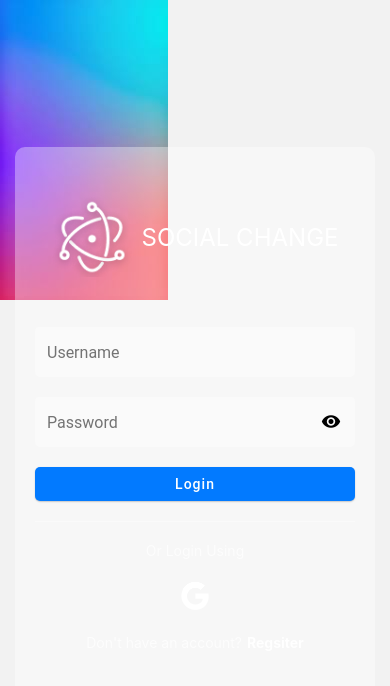
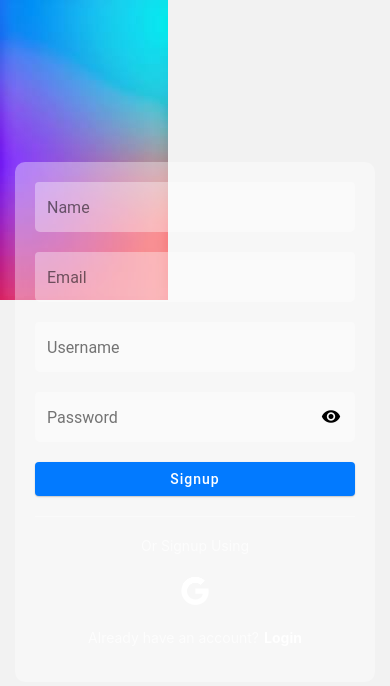
Before and after one commit to stee1ix/social-change-app, a React Native app: screen /RegisterScreen in a window 390 px wide. Shown: the top 686 px of the page. Built offline with nearby package versions, Linux system fonts and the light colour scheme.

Commit message:
register screen ui done

```diff
--- a/App.js
+++ b/App.js
@@ -1,10 +1,11 @@
 import { StatusBar } from 'expo-status-bar';
 import { SafeAreaProvider } from 'react-native-safe-area-context';
 import React from 'react';
-import { StyleSheet, Text, View } from 'react-native';
 import { NavigationContainer } from '@react-navigation/native';
 import { createNativeStackNavigator } from '@react-navigation/native-stack';
+import LoginScreen from './screens/login/login.screen';
 import HomeScreen from './screens/home/home.screen';
+import RegisterScreen from './screens/register/register.screen';
 
 const Stack = createNativeStackNavigator();
 
@@ -14,7 +15,17 @@ export default function App() {
 			<StatusBar style="light" />
 			<SafeAreaProvider>
 				<NavigationContainer>
-					<Stack.Navigator screenOptions={{ headerShown: false }}>
+					<Stack.Navigator
+						initialRouteName="LoginScreen"
+						screenOptions={{ headerShown: false }}>
+						<Stack.Screen
+							name="LoginScreen"
+							component={LoginScreen}
+						/>
+						<Stack.Screen
+							name="RegisterScreen"
+							component={RegisterScreen}
+						/>
 						<Stack.Screen
 							name="HomeScreen"
 							component={HomeScreen}
--- /dev/null
+++ b/screens/login/login.screen.jsx
@@ -0,0 +1,145 @@
+import React from 'react';
+import {
+	StyleSheet,
+	Text,
+	Image,
+	View,
+	ImageBackground,
+	Dimensions,
+	TouchableOpacity,
+} from 'react-native';
+import { TextInput, Button } from 'react-native-paper';
+import { AntDesign } from '@expo/vector-icons';
+
+const width = Dimensions.get('window').width;
+
+const LoginScreen = ({ navigation }) => {
+	return (
+		<ImageBackground
+			source={require('../../assets/background.jpeg')}
+			style={styles.backgroundImage}>
+			<View style={styles.loginWrapper}>
+				<View style={styles.logoWrapper}>
+					<Image
+						source={require('../../assets/logo.png')}
+						style={styles.logoImage}
+					/>
+					<Text style={styles.logoText}>SOCIAL CHANGE</Text>
+				</View>
+				<TextInput
+					style={styles.inputWrapper}
+					mode="flat"
+					placeholder="Username"
+					textContentType="username"
+					underlineColor="transparent"
+					theme={{ colors: { primary: 'transparent' } }}
+				/>
+				<TextInput
+					style={styles.inputWrapper}
+					mode="flat"
+					placeholder="Password"
+					textContentType="password"
+					underlineColor="transparent"
+					theme={{ colors: { primary: 'transparent' } }}
+					secureTextEntry={true}
+					right={<TextInput.Icon size={20} name="eye" />}
+				/>
+				<Button
+					mode="contained"
+					onPress={() => console.log('Logged In')}
+					uppercase={false}
+					color="#027aff"
+					style={styles.loginButton}>
+					Login
+				</Button>
+				<View style={styles.horizontalRule} />
+				<Text style={styles.otherLoginOptionsText}>Or Login Using</Text>
+				<TouchableOpacity style={styles.googleLogo}>
+					<AntDesign
+						name="google"
+						size={32}
+						color="rgba(255,255,255,0.9)"
+					/>
+				</TouchableOpacity>
+				<View style={styles.registerMessageWrapper}>
+					<Text style={styles.registerMessage}>
+						Don't have an account?
+					</Text>
+					<TouchableOpacity
+						onPress={() => navigation.navigate('RegisterScreen')}>
+						<Text style={styles.registerButton}>Regsiter</Text>
+					</TouchableOpacity>
+				</View>
+			</View>
+		</ImageBackground>
+	);
+};
+
+const styles = StyleSheet.create({
+	backgroundImage: {
+		flex: 1,
+		alignItems: 'center',
+		justifyContent: 'center',
+	},
+	loginWrapper: {
+		backgroundColor: 'rgba(255,255,255,0.35)',
+		width: width - 30,
+		height: 550,
+		borderRadius: 10,
+		paddingHorizontal: 20,
+	},
+	logoWrapper: {
+		flexDirection: 'row',
+		justifyContent: 'center',
+		alignItems: 'center',
+	},
+	logoImage: {
+		width: 80,
+		height: 80,
+		alignSelf: 'center',
+		marginVertical: 50,
+		marginRight: 10,
+	},
+	logoText: {
+		color: '#fff',
+		fontSize: 24,
+	},
+	loginButton: {
+		borderRadius: 5,
+	},
+	inputWrapper: {
+		backgroundColor: 'rgba(255,255,255,0.35)',
+		borderRadius: 5,
+		marginBottom: 20,
+		height: 50,
+		borderBottomWidth: 0,
+	},
+	horizontalRule: {
+		borderBottomWidth: 1,
+		borderBottomColor: 'rgba(255,255,255,0.35)',
+		marginVertical: 20,
+	},
+	otherLoginOptionsText: {
+		alignSelf: 'center',
+		color: 'rgba(255,255,255,0.7)',
+	},
+	googleLogo: {
+		alignSelf: 'center',
+		marginVertical: 20,
+		width: 32,
+	},
+	registerMessageWrapper: {
+		flexDirection: 'row',
+		alignSelf: 'center',
+	},
+	registerMessage: {
+		color: 'rgba(255,255,255,0.7)',
+		marginRight: 5,
+	},
+	registerButton: {
+		fontWeight: 'bold',
+		color: 'rgba(255,255,255,0.9)',
+	},
+});
+
+export default LoginScreen;
--- /dev/null
+++ b/screens/register/register.screen.jsx
@@ -0,0 +1,139 @@
+import React from 'react';
+import {
+	StyleSheet,
+	Text,
+	View,
+	ImageBackground,
+	Dimensions,
+	TouchableOpacity,
+} from 'react-native';
+import { TextInput, Button } from 'react-native-paper';
+import { AntDesign } from '@expo/vector-icons';
+
+const width = Dimensions.get('window').width;
+
+const RegisterScreen = ({ navigation }) => {
+	return (
+		<ImageBackground
+			source={require('../../assets/background.jpeg')}
+			style={styles.backgroundImage}>
+			<View style={styles.loginWrapper}>
+				<TextInput
+					style={[styles.inputWrapper, { marginTop: 20 }]}
+					mode="flat"
+					placeholder="Name"
+					textContentType="name"
+					underlineColor="transparent"
+					theme={{ colors: { primary: 'transparent' } }}
+				/>
+				<TextInput
+					style={styles.inputWrapper}
+					mode="flat"
+					placeholder="Email"
+					textContentType="emailAddress"
+					underlineColor="transparent"
+					theme={{ colors: { primary: 'transparent' } }}
+				/>
+				<TextInput
+					style={styles.inputWrapper}
+					mode="flat"
+					placeholder="Username"
+					textContentType="username"
+					underlineColor="transparent"
+					theme={{ colors: { primary: 'transparent' } }}
+				/>
+				<TextInput
+					style={styles.inputWrapper}
+					mode="flat"
+					placeholder="Password"
+					textContentType="newPassword"
+					underlineColor="transparent"
+					theme={{ colors: { primary: 'transparent' } }}
+					secureTextEntry={true}
+					right={<TextInput.Icon size={20} name="eye" />}
+				/>
+				<Button
+					mode="contained"
+					onPress={() => console.log('Signed Up')}
+					uppercase={false}
+					color="#027aff"
+					style={styles.loginButton}>
+					Signup
+				</Button>
+				<View style={styles.horizontalRule} />
+				<Text style={styles.otherLoginOptionsText}>
+					Or Signup Using
+				</Text>
+				<TouchableOpacity style={styles.googleLogo}>
+					<AntDesign
+						name="google"
+						size={32}
+						color="rgba(255,255,255,0.9)"
+					/>
+				</TouchableOpacity>
+				<View style={styles.loginMessageWrapper}>
+					<Text style={styles.loginMessage}>
+						Already have an account?
+					</Text>
+					<TouchableOpacity
+						onPress={() => navigation.navigate('LoginScreen')}>
+						<Text style={styles.loginButton}>Login</Text>
+					</TouchableOpacity>
+				</View>
+			</View>
+		</ImageBackground>
+	);
+};
+
+const styles = StyleSheet.create({
+	backgroundImage: {
+		flex: 1,
+		alignItems: 'center',
+		justifyContent: 'center',
+	},
+	loginWrapper: {
+		backgroundColor: 'rgba(255,255,255,0.35)',
+		width: width - 30,
+		height: 520,
+		borderRadius: 10,
+		paddingHorizontal: 20,
+	},
+	loginButton: {
+		borderRadius: 5,
+	},
+	inputWrapper: {
+		backgroundColor: 'rgba(255,255,255,0.35)',
+		borderRadius: 5,
+		marginBottom: 20,
+		height: 50,
+		borderBottomWidth: 0,
+	},
+	horizontalRule: {
+		borderBottomWidth: 1,
+		borderBottomColor: 'rgba(255,255,255,0.35)',
+		marginVertical: 20,
+	},
+	otherLoginOptionsText: {
+		alignSelf: 'center',
+		color: 'rgba(255,255,255,0.7)',
+	},
+	googleLogo: {
+		alignSelf: 'center',
+		marginVertical: 20,
+		width: 32,
+	},
+	loginMessageWrapper: {
+		flexDirection: 'row',
+		alignSelf: 'center',
+	},
+	loginMessage: {
+		color: 'rgba(255,255,255,0.7)',
+		marginRight: 5,
+	},
+	loginButton: {
+		fontWeight: 'bold',
+		color: 'rgba(255,255,255,0.9)',
+	},
+});
+
+export default RegisterScreen;
```
